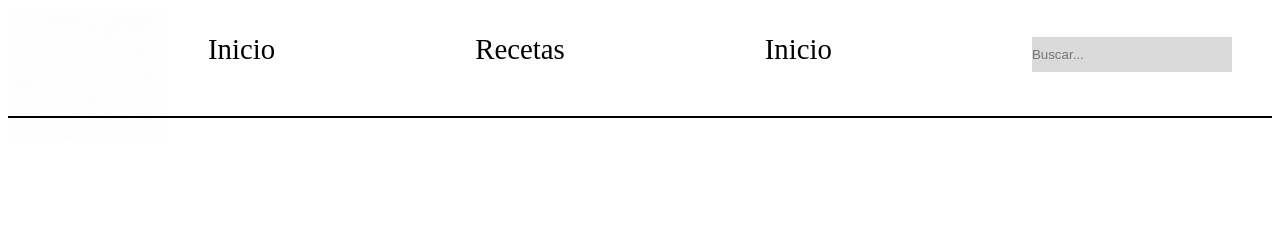
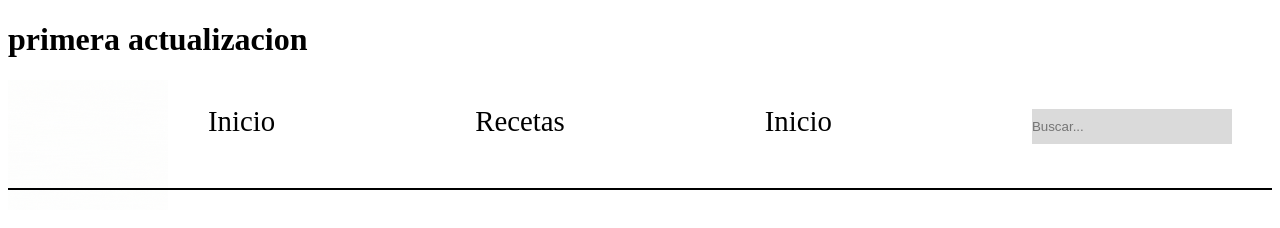
Before and after one commit to JoseTorres3/ficha2956309, a plain HTML site: page Tarea/index/index.html in a window 1280 px wide. Drawn offline with Linux system fonts and the light colour scheme.

Commit message:
primera actualizacion

```diff
--- a/Tarea/index/index.html
+++ b/Tarea/index/index.html
@@ -9,6 +9,7 @@
 </head>
 
 <body>
+    <h1>primera actualizacion</h1>
     <header class="cabecera">
             <img src="../img/ms.gif" alt="" width="160px" height="130px">
         <nav class="barraN">
```
